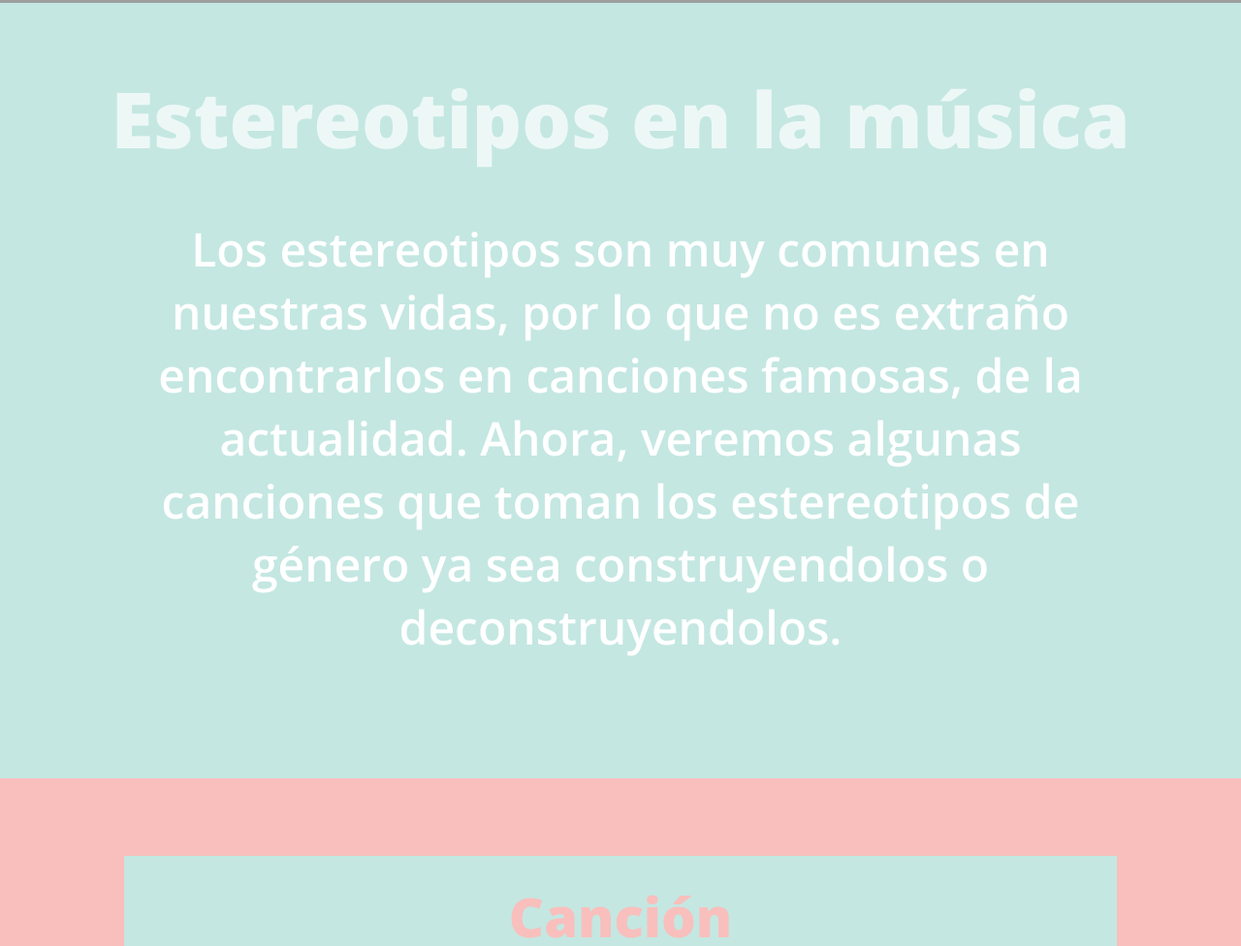
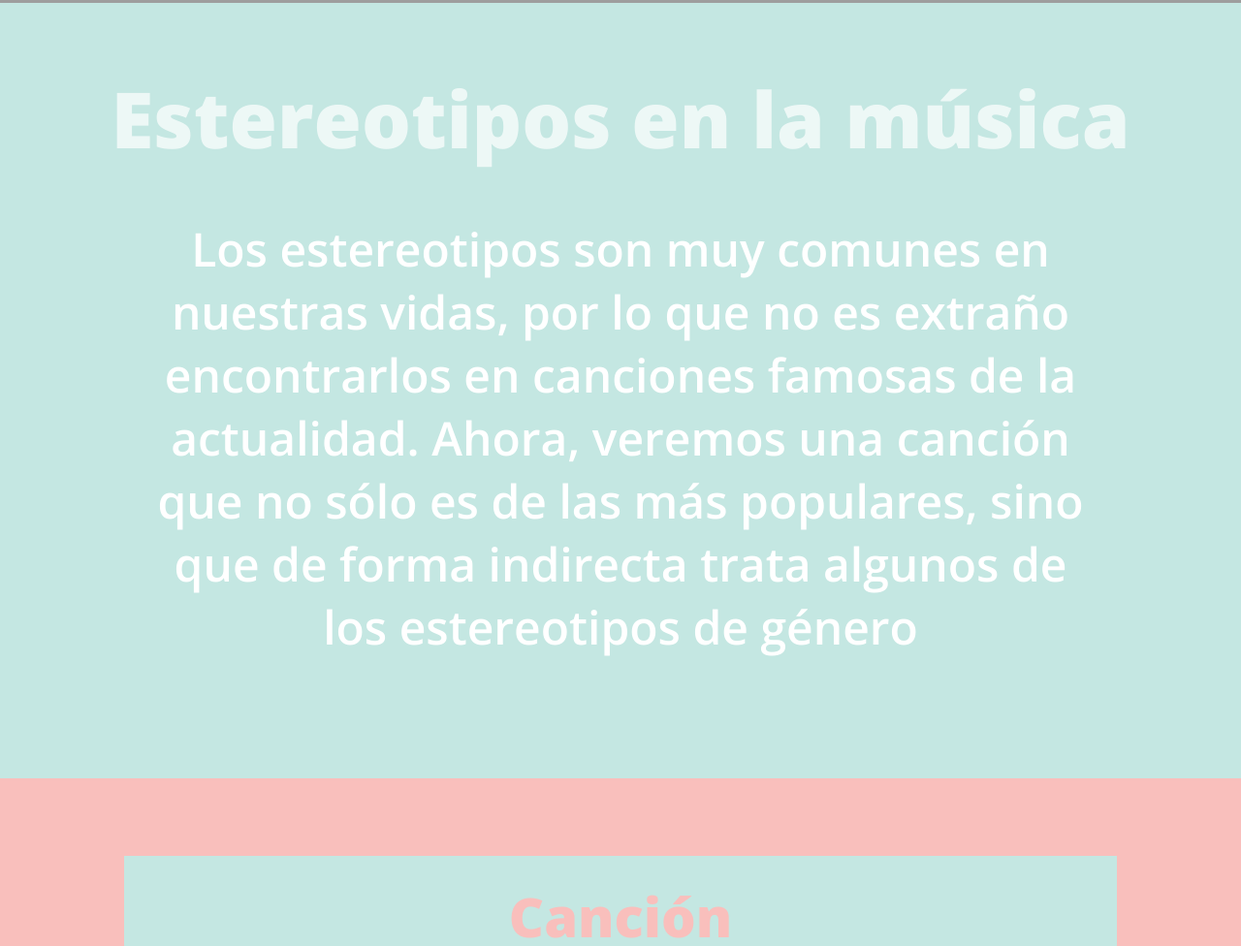
Before and after one commit to kirby121/estereotipos-de-genero, a plain HTML site: page index.html in a window 1280 px wide. Shown: the part 797-1773 px from the top of the page at 97% size. Drawn offline with nearby package versions, Linux system fonts and the light colour scheme; grey boxes are pictures that could not be loaded.

Commit message:
Update index.html

```diff
--- a/index.html
+++ b/index.html
@@ -19,9 +19,8 @@
   </section>
   <section class="estereotipos">
     <h2>Estereotipos en la música</h2>
-    <p>Los estereotipos son muy comunes en nuestras vidas, por lo que no es extraño encontrarlos en canciones famosas,
-      de la actualidad. Ahora, veremos algunas canciones que toman los estereotipos de género ya sea construyendolos o
-      deconstruyendolos.</p>
+    <p>Los estereotipos son muy comunes en nuestras vidas, por lo que no es extraño encontrarlos en canciones famosas
+      de la actualidad. Ahora, veremos una canción que no sólo es de las más populares, sino que de forma indirecta trata algunos de los estereotipos de género</p>
   </section>
   <section class="canciones">
     <div class="pantalla">
```
